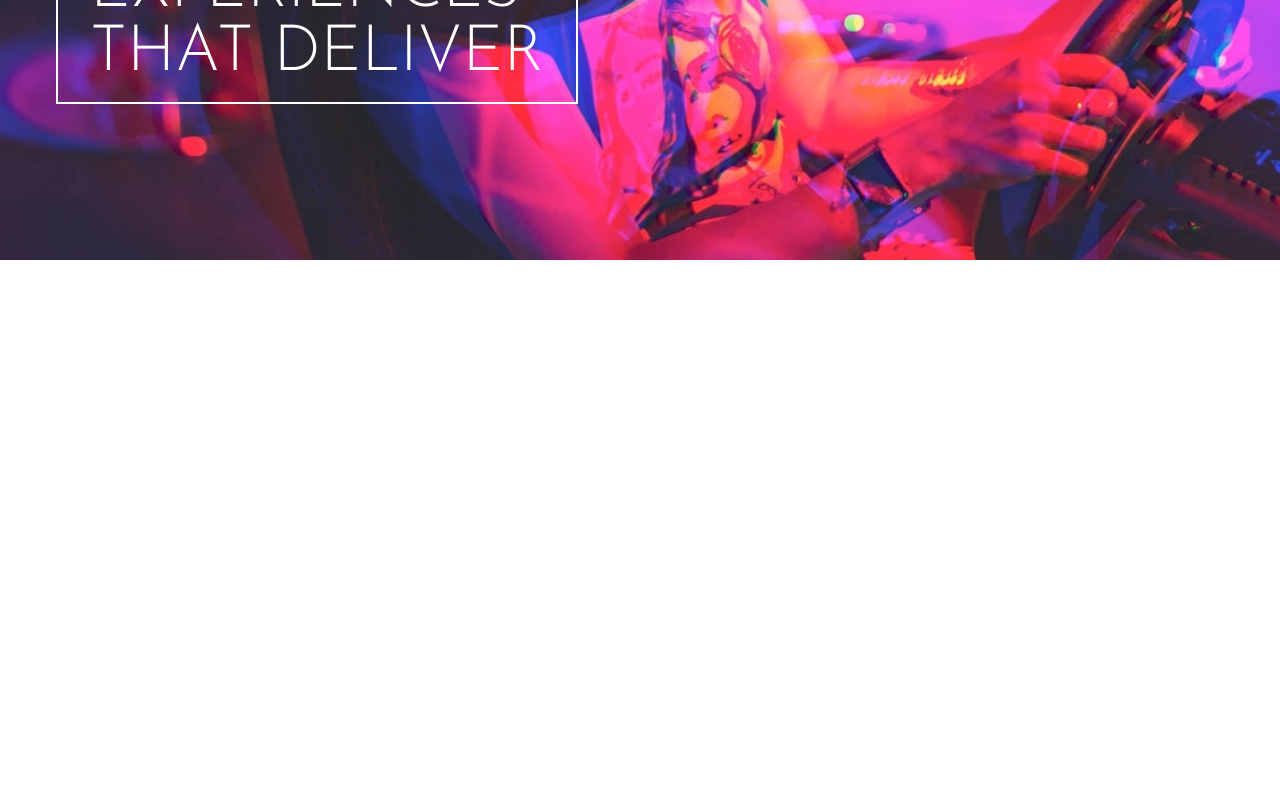
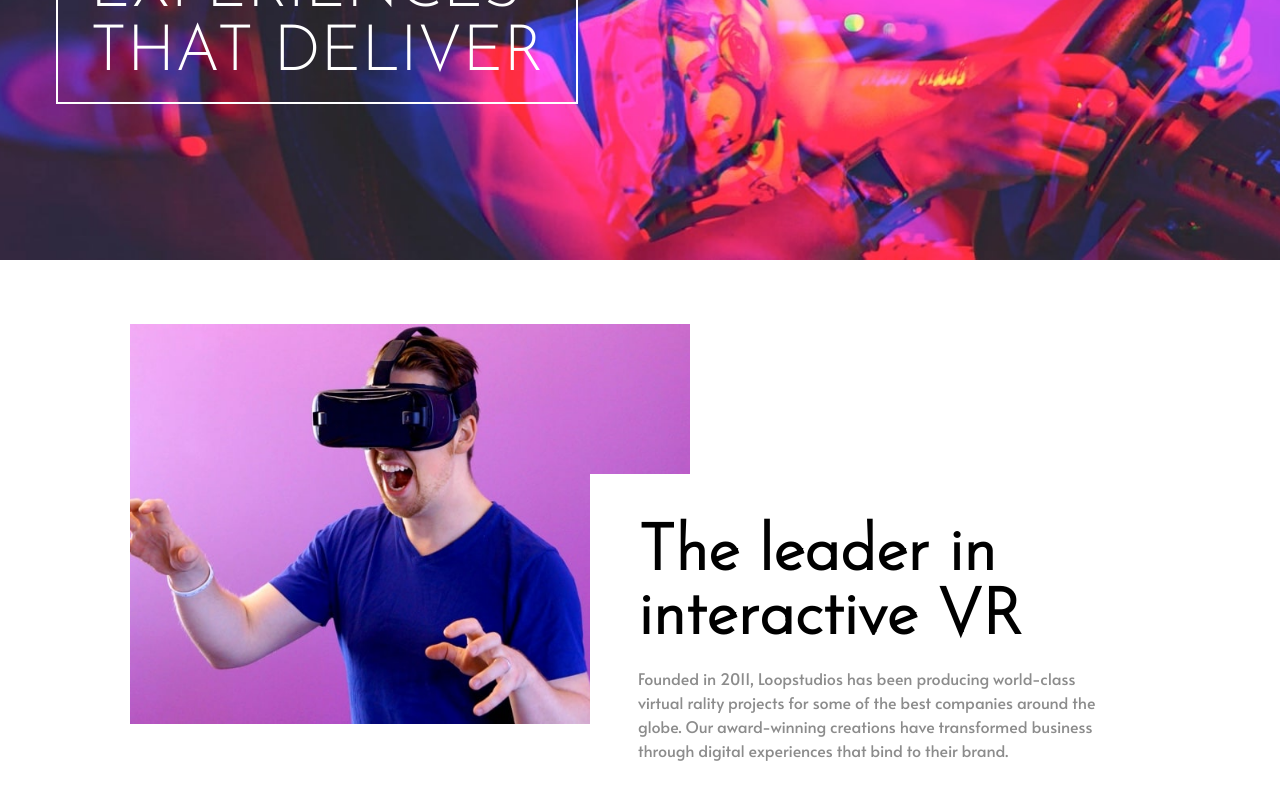
Before and after one commit to rogeritael/loopstudios, a Next.js app: page / in a window 1280 px wide. Shown: the part 348-1148 px from the top of the page. Before the commit the page ends 800 px from the top, so only its background shows below. Built offline with nearby package versions, Linux system fonts and the light colour scheme.

Commit message:
reponsivo da sessão sobre

```diff
--- a/src/components/About/styles.ts
+++ b/src/components/About/styles.ts
@@ -65,7 +65,6 @@ export const Container = styled.section`
     }
 
     @media (max-width: 720px){
-        /* margin-top: rem; */
 
         figure {
             flex-direction: column;
@@ -94,7 +93,7 @@ export const Container = styled.section`
         }
     }
 
-    /* @media (max-width: 540px){
+    @media (max-width: 540px){
         figure {
             width: 100%;
 
@@ -106,5 +105,5 @@ export const Container = styled.section`
                 width: 100%;
             }
         }
-    } */
+    }
 `;
--- a/src/pages/index.tsx
+++ b/src/pages/index.tsx
@@ -13,9 +13,9 @@ const Home: NextPage = () => {
         <Cover>
           <Header />
         </Cover>
-        {/* <AppContainer>
+        <AppContainer>
           <About />
-        </AppContainer> */}
+        </AppContainer>
     </>
   )
 }
```
